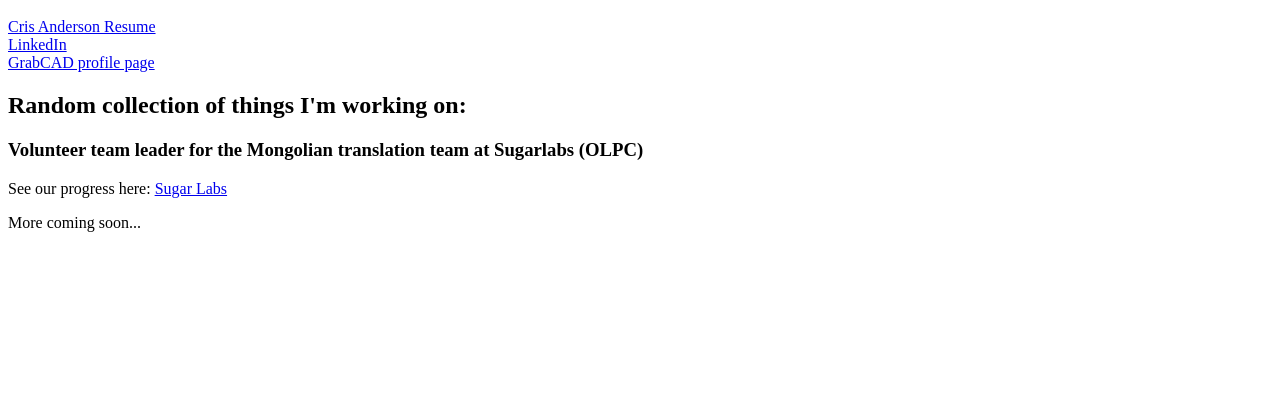
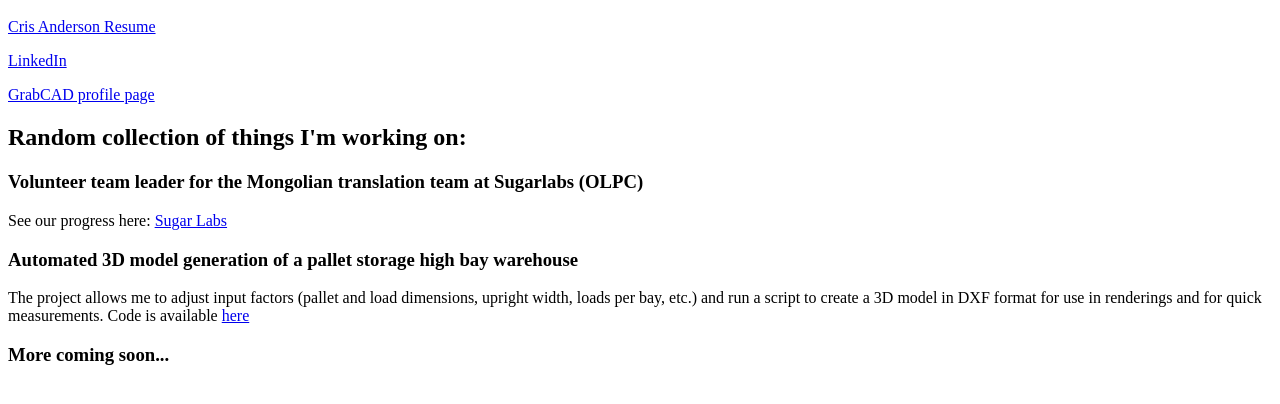
Before and after one commit to CrisAnderson/crisanderson.github.com, a plain HTML site: page index.html in a window 1280 px wide. Shown: the part 48-452 px from the top of the page. Drawn offline with Linux system fonts and the light colour scheme.

Commit message:
Added dxf project link and cleaned up links

```diff
--- a/index.html
+++ b/index.html
@@ -1,10 +1,10 @@
 <h1>Cris Anderson's Homepage</h1>
 
-<p><a href="http://crisanderson.github.com/CrisAnderson-CV.pdf">Cris Anderson Resume</a>
-<br>
-<a href="http://www.linkedin.com/pub/cris-anderson/6/9b4/2b0">LinkedIn</a>
-<br>
-<a href="http://grabcad.com/cris">GrabCAD profile page</a></p>
+<p><a href="http://crisanderson.github.com/CrisAnderson-CV.pdf">Cris Anderson Resume</a></p>
+
+<p><a href="http://www.linkedin.com/pub/cris-anderson/6/9b4/2b0">LinkedIn</a></p>
+
+<p><a href="http://grabcad.com/cris">GrabCAD profile page</a></p>
 
 <h2>Random collection of things I'm working on:</h2>
 
@@ -12,4 +12,9 @@
 
 <p>See our progress here: <a href="http://translate.sugarlabs.org/mn/">Sugar Labs</a></p>
 
-<p>More coming soon...</p>
+<h3>Automated 3D model generation of a pallet storage high bay warehouse</h3>
+
+<p>The project allows me to adjust input factors (pallet and load dimensions, upright width, loads per bay, etc.) and run a script to create a 3D model in DXF format for use in renderings and for quick measurements.
+Code is available <a href="https://github.com/CrisAnderson/dxf">here</a></p>
+
+<h3>More coming soon...</h3>
```
